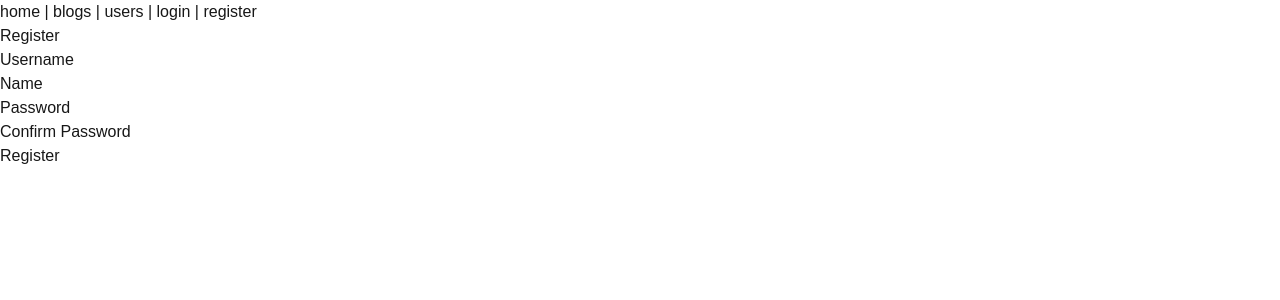
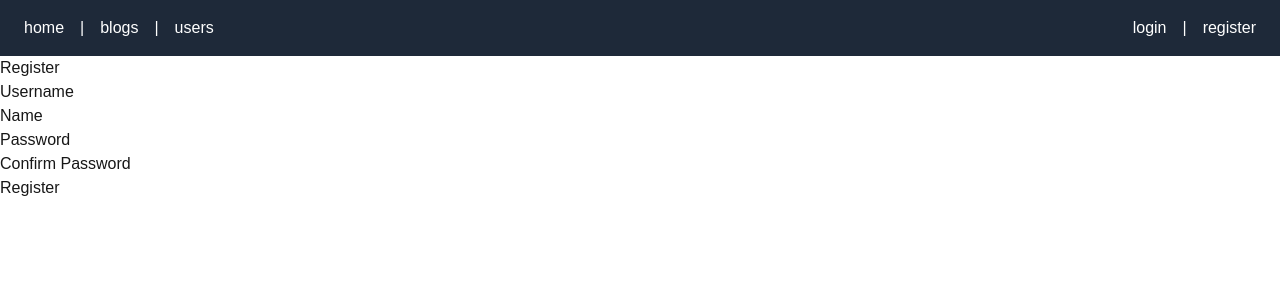
Before and after one commit to taimv2405/full-stack-open-nextjs, a Next.js app: page /register in a window 1280 px wide. Shown: the top 300 px of the page. Built offline with nearby package versions, Linux system fonts and the light colour scheme; no server answers.

Commit message:
[17] style: style navigation bar

```diff
--- a/app/components/NavBar.tsx
+++ b/app/components/NavBar.tsx
@@ -3,6 +3,7 @@
 import Link from 'next/link';
 import { useRouter } from 'next/navigation';
 import { useSession, signOut } from 'next-auth/react';
+import NavLink from './NavLink';
 
 const NavBar = () => {
   const { data: session } = useSession();
@@ -14,27 +15,37 @@ const NavBar = () => {
   };
 
   return (
-    <nav>
-      <Link href="/">home</Link>
+    <nav className="bg-gray-800 text-white px-6 h-14 flex items-center gap-4">
+      <NavLink href="/">home</NavLink>
       {' | '}
-      <Link href="/blogs">blogs</Link>
+      <NavLink href="/blogs">blogs</NavLink>
       {' | '}
-      <Link href="/users">users</Link>
-      {' | '}
-      {session ? (
+      <NavLink href="/users">users</NavLink>
+      {session && (
         <>
-          <Link href="/blogs/new">create new</Link>
-          {' | '}
-          <em>{session.user?.name} logged in</em>{' '}
-          <button onClick={handleLogout}>logout</button>
-        </>
-      ) : (
-        <>
-          <Link href="/login">login</Link>
-          {' | '}
-          <Link href="/register">register</Link>
+          {' | '} <NavLink href="/blogs/new">create blog</NavLink>
         </>
       )}
+
+      <div className="ml-auto flex items-center gap-4">
+        {session ? (
+          <>
+            <em className="text-gray-300">{session.user?.name} logged in</em>
+            <button
+              onClick={handleLogout}
+              className="bg-gray-600 hover:bg-gray-500 px-3 py-1 rounded text-sm"
+            >
+              logout
+            </button>
+          </>
+        ) : (
+          <>
+            <NavLink href="/login">login</NavLink>
+            {' | '}
+            <NavLink href="/register">register</NavLink>
+          </>
+        )}
+      </div>
     </nav>
   );
 };
--- /dev/null
+++ b/app/components/NavLink.tsx
@@ -0,0 +1,16 @@
+import Link from 'next/link';
+
+interface NavLinkProps {
+  href: string;
+  children: React.ReactNode;
+}
+
+const NavLink = ({ href, children }: NavLinkProps) => {
+  return (
+    <Link href={href} className="hover:text-gray-300">
+      {children}
+    </Link>
+  );
+};
+
+export default NavLink;
```
